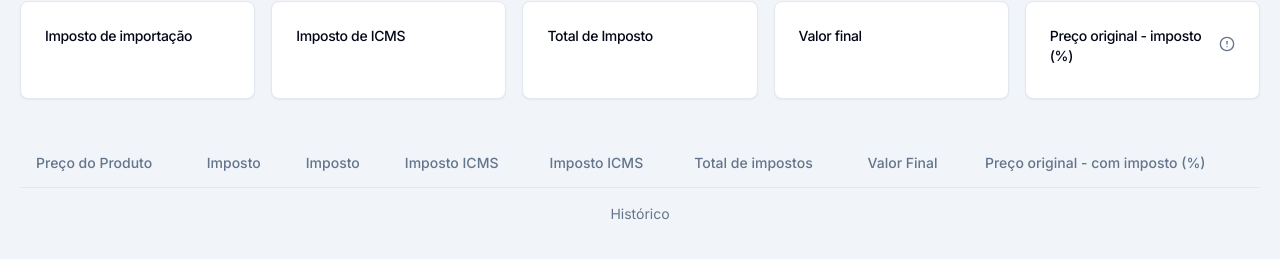
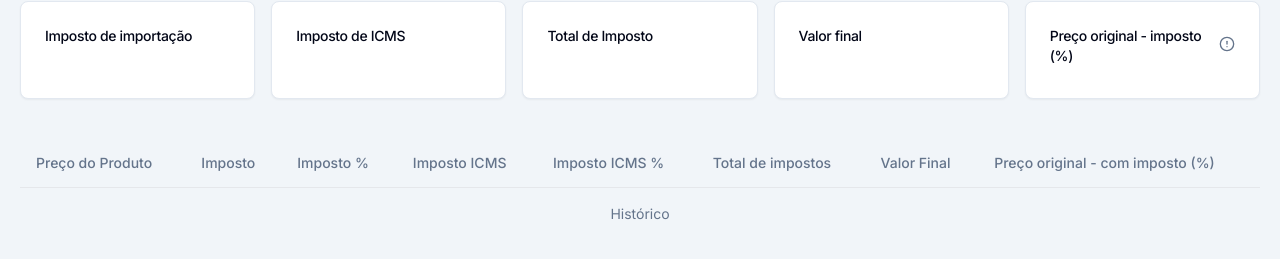
Before and after one commit to DenisMedeirosSDK/calc-juros-compostos, a Next.js app: page /importacao in a window 1280 px wide. Shown: the part 377-636 px from the top of the page. Built offline with nearby package versions, Linux system fonts and the light colour scheme.

Commit message:
fix: remove scroll area

```diff
--- a/app/importacao/page.tsx
+++ b/app/importacao/page.tsx
@@ -36,7 +36,6 @@ import {
 import { AlertCircle } from 'lucide-react'
 
 import { GoogleAdSense } from '@/components/google-adsense'
-import { ScrollArea } from '@/components/ui/scroll-area'
 import { useImportTaxesStore } from '@/store/import-taxes-store'
 import { formattedCurrency, formattedPercent } from '@/utils/formatted-numbers'
 import { calculateImportTaxes } from '../../utils/calculate-import'
@@ -180,7 +179,6 @@ export default function InternacionalImport() {
               <CardTitle className="text-sm font-medium">
                 Imposto de importação
               </CardTitle>
-              {/* <CardDescription>Card Description</CardDescription> */}
             </CardHeader>
             <CardContent>
               <p className="text-2xl font-bold">{importTax}</p>
@@ -191,7 +189,6 @@ export default function InternacionalImport() {
               <CardTitle className="text-sm font-medium">
                 Imposto de ICMS
               </CardTitle>
-              {/* <CardDescription>Card Description</CardDescription> */}
             </CardHeader>
             <CardContent>
               <p className="text-2xl font-bold">{onlyTaxICMS}</p>
@@ -202,7 +199,6 @@ export default function InternacionalImport() {
               <CardTitle className="text-sm font-medium">
                 Total de Imposto
               </CardTitle>
-              {/* <CardDescription>Card Description</CardDescription> */}
             </CardHeader>
             <CardContent>
               <p className="text-2xl font-bold">{onlyTaxes}</p>
@@ -211,7 +207,6 @@ export default function InternacionalImport() {
           <Card>
             <CardHeader className="flex flex-row items-center justify-between space-y-0 pb-2">
               <CardTitle className="text-sm font-medium">Valor final</CardTitle>
-              {/* <CardDescription>Card Description</CardDescription> */}
             </CardHeader>
             <CardContent>
               <p className="text-2xl font-bold">{valueTotal}</p>
@@ -248,23 +243,23 @@ export default function InternacionalImport() {
         </div>
       </section>
 
-      <section className="mt-10 text-slate-900 dark:text-slate-100">
-        <ScrollArea className="w-full h-[620px]">
+      <section className="mt-10 w-full">
+        <div>
           <Table>
             <TableCaption>Histórico</TableCaption>
             <TableHeader>
               <TableRow>
                 <TableHead>Preço do Produto</TableHead>
                 <TableHead>Imposto</TableHead>
-                <TableHead>Imposto</TableHead>
+                <TableHead>Imposto %</TableHead>
                 <TableHead>Imposto ICMS</TableHead>
-                <TableHead>Imposto ICMS</TableHead>
+                <TableHead>Imposto ICMS %</TableHead>
                 <TableHead>Total de impostos</TableHead>
                 <TableHead>Valor Final</TableHead>
                 <TableHead>Preço original - com imposto (%)</TableHead>
               </TableRow>
             </TableHeader>
-            <TableBody>
+            <TableBody className="">
               {history
                 .map((cell, index) => {
                   return (
@@ -284,7 +279,7 @@ export default function InternacionalImport() {
                 .reverse()}
             </TableBody>
           </Table>
-        </ScrollArea>
+        </div>
       </section>
       <section className="mt-5">
         <GoogleAdSense adSlot="5984875372" />
--- a/app/investimento/page.tsx
+++ b/app/investimento/page.tsx
@@ -1,7 +1,6 @@
 'use client'
 
 import { Button } from '@/components/ui/button'
-import { ScrollArea } from '@/components/ui/scroll-area'
 
 import { GoogleAdSense } from '@/components/google-adsense'
 import {
@@ -251,7 +250,6 @@ export default function Investment() {
         </div>
       </section>
       <section className="mt-10">
-        <ScrollArea className="w-full h-[620px]">
         <Table>
           <TableHeader>
             <TableRow>
@@ -268,12 +266,8 @@ export default function Investment() {
                 <TableRow key={data.month}>
                   <TableCell>{data.month}</TableCell>
                   <TableCell>{formattedCurrency(data.fees)}</TableCell>
-                    <TableCell>
-                      {formattedCurrency(data.totalInvested)}
-                    </TableCell>
-                    <TableCell>
-                      {formattedCurrency(data.totalInterest)}
-                    </TableCell>
+                  <TableCell>{formattedCurrency(data.totalInvested)}</TableCell>
+                  <TableCell>{formattedCurrency(data.totalInterest)}</TableCell>
                   <TableCell>
                     {formattedCurrency(data.totalAccumulated)}
                   </TableCell>
@@ -282,7 +276,6 @@ export default function Investment() {
             })}
           </TableBody>
         </Table>
-        </ScrollArea>
       </section>
       <section className="mt-5">
         <GoogleAdSense adSlot="5984875372" />
```
Lines whose indentation alone changed are shown as unchanged.
